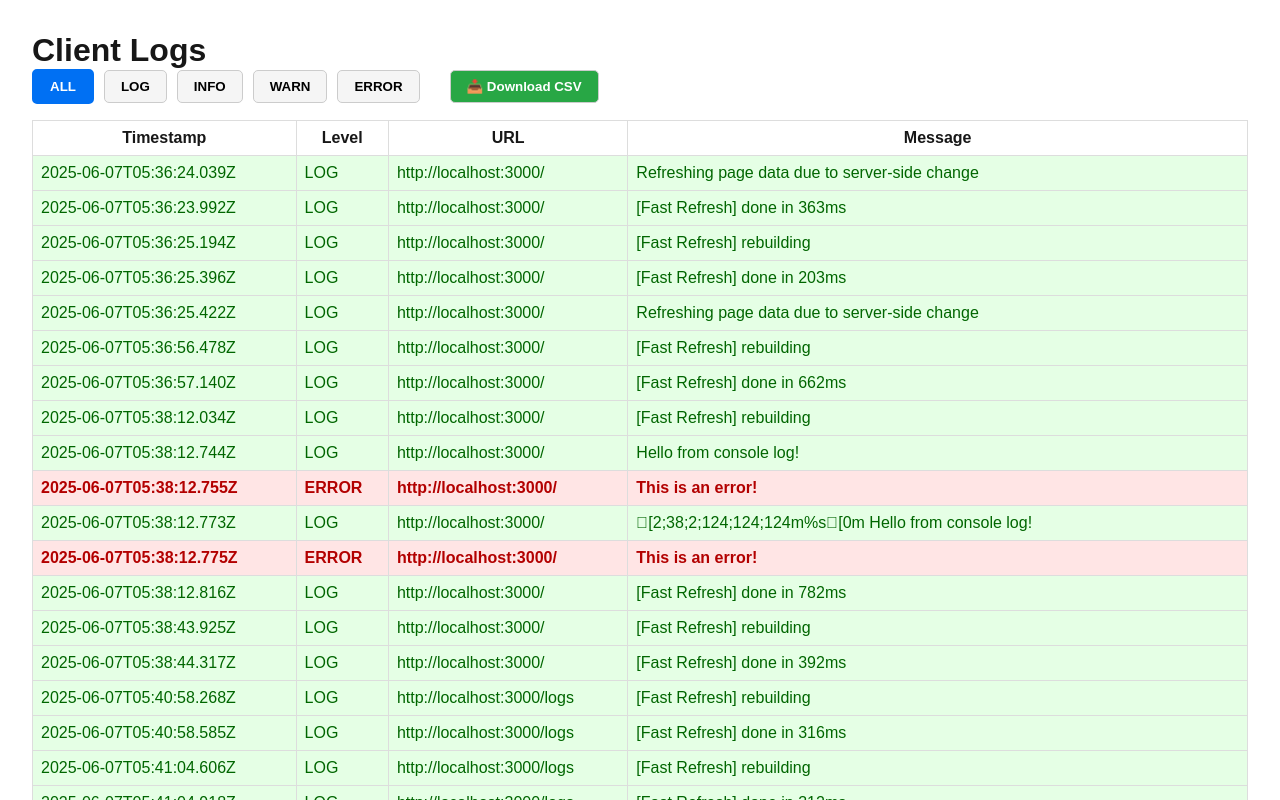
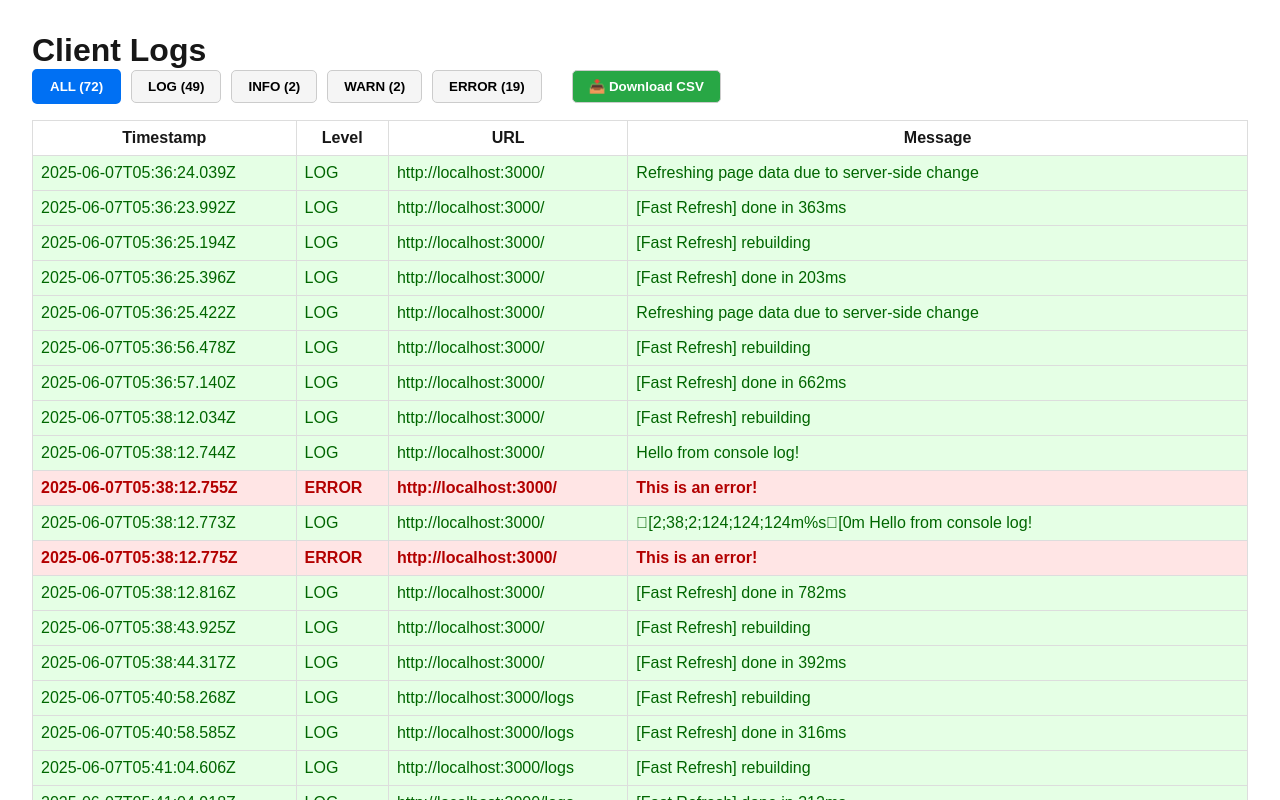
Before and after one commit to anoohya-nalla/client-logger, a Next.js app: page /logs in a window 1280 px wide. Shown: the top 800 px of the page. Built offline with nearby package versions, Linux system fonts and the light colour scheme.

Commit message:
feat: add number of logs in filter, auto refresh every 5 secs

```diff
--- a/pages/logs.js
+++ b/pages/logs.js
@@ -12,6 +12,13 @@ export default function LogsPage() {
     }
 
     fetchLogs();
+
+    // Auto-refresh every 5 seconds
+    const interval = setInterval(() => {
+      fetchLogs();
+    }, 5000);
+
+    return () => clearInterval(interval); // Clean up
   }, []);
 
   const getRowStyle = (level) => {
@@ -43,14 +50,22 @@ export default function LogsPage() {
   const filteredLogs =
     filter === "ALL" ? logs : logs.filter((log) => log.level === filter);
 
-  // ✅ Step 2: Create download CSV function
+  // 🧮 Count logs by level
+  const logCounts = logs.reduce((acc, log) => {
+    acc[log.level] = (acc[log.level] || 0) + 1;
+    return acc;
+  }, {});
+
+  const totalCount = logs.length;
+
+  // CSV Download function
   const downloadCSV = () => {
     const headers = ["Timestamp", "Level", "URL", "Message"];
     const rows = logs.map((log) => [
       log.timestamp,
       log.level,
       log.url,
-      `"${log.message.replace(/"/g, '""')}"`, // Escape double quotes
+      `"${log.message.replace(/"/g, '""')}"`,
     ]);
 
     let csvContent =
@@ -72,22 +87,28 @@ export default function LogsPage() {
 
       {/* Filter Buttons */}
       <div style={{ marginBottom: "1rem" }}>
-        {["ALL", "LOG", "INFO", "WARN", "ERROR"].map((level) => (
+        {[
+          { type: "ALL", count: totalCount },
+          { type: "LOG", count: logCounts["LOG"] || 0 },
+          { type: "INFO", count: logCounts["INFO"] || 0 },
+          { type: "WARN", count: logCounts["WARN"] || 0 },
+          { type: "ERROR", count: logCounts["ERROR"] || 0 },
+        ].map(({ type, count }) => (
           <button
-            key={level}
-            onClick={() => setFilter(level)}
+            key={type}
+            onClick={() => setFilter(type)}
             style={{
               marginRight: "10px",
               padding: "8px 16px",
               borderRadius: "5px",
-              border: filter === level ? "2px solid #0070f3" : "1px solid #ccc",
-              backgroundColor: filter === level ? "#0070f3" : "#f5f5f5",
-              color: filter === level ? "white" : "black",
+              border: filter === type ? "2px solid #0070f3" : "1px solid #ccc",
+              backgroundColor: filter === type ? "#0070f3" : "#f5f5f5",
+              color: filter === type ? "white" : "black",
               cursor: "pointer",
               fontWeight: "bold",
             }}
           >
-            {level}
+            {type} ({count})
           </button>
         ))}
 
```
